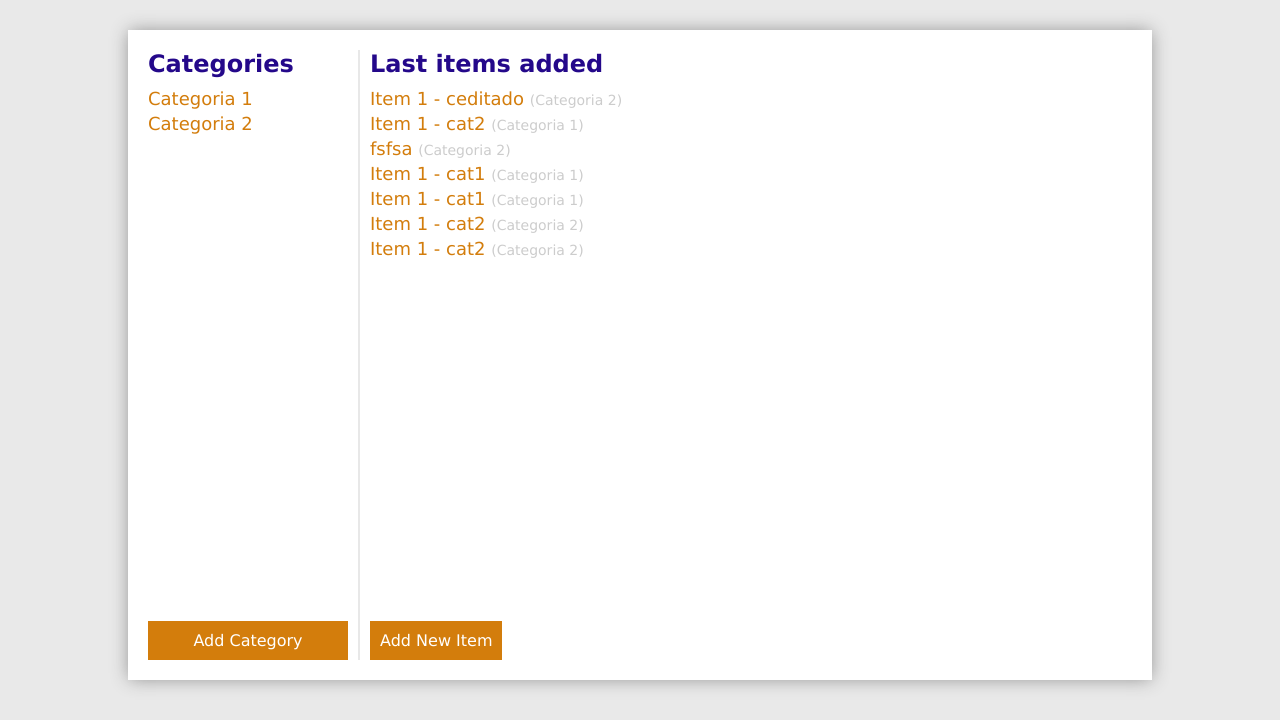
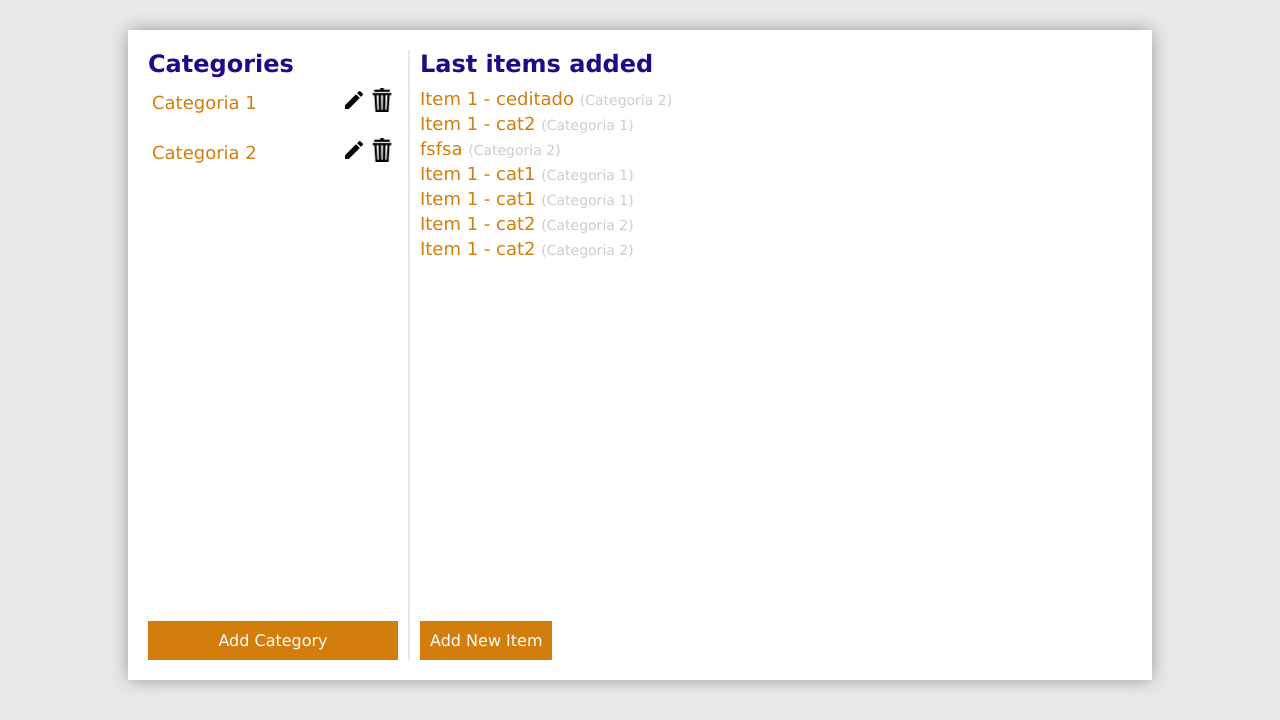
Before and after one commit to felipemayer/catalog_app_nd, a Flask app: page / in a window 1280 px wide. Shown: the part 80-800 px from the top of the page. Run offline with Flask 2, Linux system fonts and the light colour scheme.

Commit message:
Added icons.

```diff
--- a/main.py
+++ b/main.py
@@ -43,13 +43,7 @@ def newItem():
         return render_template('new_item.html', categories=categories)
 
 
-@app.route("/catalog/<int:catalogItemId>/<int:itemId>")
-def showItem(catalogItemId, itemId):
-    item = session.query(Item).filter_by(id=itemId).one()
-    return render_template('item_detail.html', item=item)
-
-
-@app.route("/catalog/<int:itemId>/edit", methods=['GET', 'POST'])
+@app.route("/catalog/item/<int:itemId>/edit", methods=['GET', 'POST'])
 def editItem(itemId):
     item = session.query(Item).filter_by(id=itemId).one()
     categories = session.query(Category).all()
@@ -66,6 +60,12 @@ def editItem(itemId):
         return render_template('edit_item.html', item=item, categories=categories)
 
 
+@app.route("/catalog/<int:catalogItemId>/<int:itemId>")
+def showItem(catalogItemId, itemId):
+    item = session.query(Item).filter_by(id=itemId).one()
+    return render_template('item_detail.html', item=item)
+
+
 @app.route("/catalog/category/new", methods=['GET', 'POST'])
 def newCategory():
     if request.method == 'POST':
@@ -75,6 +75,18 @@ def newCategory():
         return redirect(url_for('showHome'))
     else:
         return render_template('new_category.html')
+
+
+@app.route("/catalog/category/<int:categoryId>/edit", methods=['GET', 'POST'])
+def editCategory(categoryId):
+    category = session.query(Category).filter_by(id=categoryId).one()
+    if request.method == 'POST':
+        category.title = request.form['title']
+        session.add(category)
+        session.commit()
+        return redirect(url_for('showHome'))
+    else:
+        return render_template('edit_category.html', category=category)
 
 
 @app.route("/catalog/item/<int:itemId>/delete", methods=['GET', 'POST'])
--- a/static/style.css
+++ b/static/style.css
@@ -116,13 +116,33 @@ textarea {
   display: flex;
   justify-content: space-between;
   flex-direction: column;
-  width: 200px;
+  width: 250px;
 }
 
 #side h3 {
   font-size: 24px;
   color: #24088a;
+  margin-bottom: 6px;
+}
+
+#side li {
   margin-bottom: 10px;
+  padding: 4px;
+  display: flex;
+  align-items: center;
+}
+
+#side li:hover {
+  background-color: #cccccc21;
+}
+
+#side .list-item {
+  flex-grow: 1;
+}
+
+#side .icon img {
+  width: 24px;
+  margin-left: 4px;
 }
 
 /* HOME - line */
--- a/templates/home.html
+++ b/templates/home.html
@@ -6,7 +6,13 @@ super() }}{%endblock%}{% block content %}
         <ul>
             {% for c in categories %}
             <li>
-                <a href="{{url_for('showCatalogItems', categoryTitle = c.title, categoryId = c.id)}}" class="list">{{c.title}}</a>
+                <a href="{{url_for('showCatalogItems', categoryTitle = c.title, categoryId = c.id)}}" class="list-item">{{c.title}}</a>
+                <a href="{{url_for('editCategory', categoryId = c.id)}}" class="icon">
+                    <img src="{{url_for('static', filename='edit.png')}}" alt="">
+                </a>
+                <a href="{{url_for('deleteCategory', categoryId = c.id)}}" class="icon">
+                    <img src="{{url_for('static', filename='delete.png')}}" alt="">
+                </a>
             </li>
             {% endfor %}
         </ul>
```
Also changed, not shown: templates/edit_category.html (added, +17 -0 lines), templates/items.html (+7 -1 lines), catalogapp.db, static/delete.png (added), static/edit.png (added).
